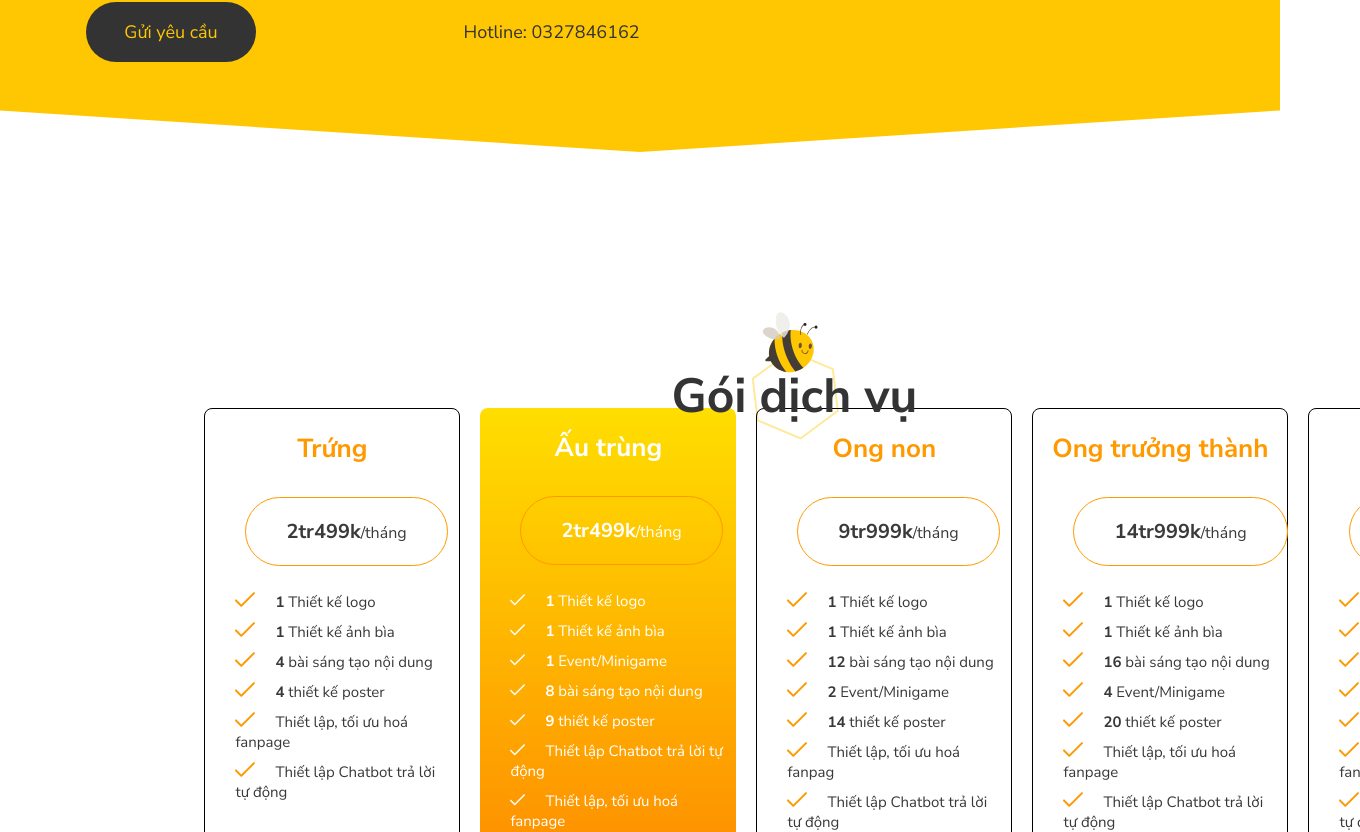
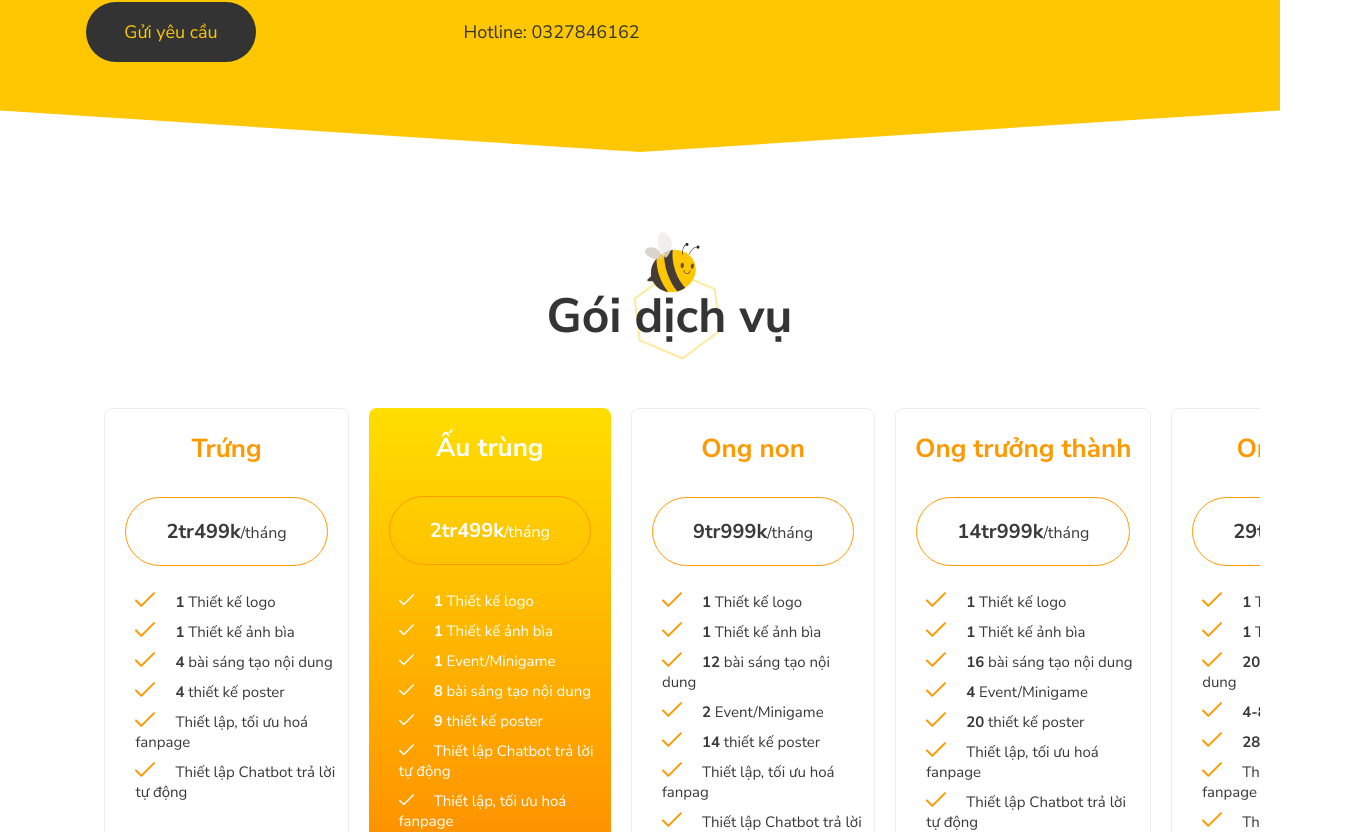
Before and after one commit to HHuy2000/beex-website, a Next.js app: page / in a window 1280 px wide. Shown: the part 4108-4940 px from the top of the page, 1360 px wide, since content can reach past the window. Built offline with nearby package versions, Linux system fonts and the light colour scheme; no server answers.

Commit message:
update 6/11/2021

```diff
--- a/components/home/Pricing.module.css
+++ b/components/home/Pricing.module.css
@@ -22,21 +22,25 @@
 } */
 .sectionTitle{
     display: block;
-    width: 247px;
     height: 136.21px;
+    width: 223px;
     margin: auto;
-    padding-top: 80px;
+    display: flex;
+    justify-content: center;
+    margin-top: 80px;
+    margin-bottom: 40px;
 }
 .title{
     color: #343434;
     height: 70px;
     width: 100%;
     margin-top: 20px;
+    width: 223px;
     z-index: 1;
 }
 .title h1{
     position: absolute;
-    margin-top: 1px;
+    margin-top: 29px;
     font-size: 48px;
     font-style: normal;
     font-weight: bold;
@@ -44,9 +48,9 @@
 }
 .logoTitle{
     display: block;
-    margin-top: -120px;
-    margin-left: 80px;
     width: 110.26px;
+    margin-top: 0px;
+    margin-left: -146px;
     height: 136.21px;
     z-index: -1;
 }
@@ -56,7 +60,7 @@
 .sectionbody{
     overflow: auto;
     width: 100%;
-    margin: 80px 0px;
+    margin-bottom: 80px;
     display: flex;
     justify-content: space-around;
 }
@@ -72,8 +76,8 @@
     border-radius: 50px;
     padding: 20px 40px 20px 40px;
     background-color: white;
-    margin:0px 30px;
     color: #FF9900;
+    margin: 10px 20px;
 }
 .sectionbody div {
     border: 1px #EDEDED solid;
@@ -82,61 +86,11 @@
     border-radius: 8px;
     padding: 29px, 18px, 40px, 18px;
 }
-
-.pricingallElements {
-  padding-top: 80px;
-  font-family: Nunito Sans;
-}
-.sectionTitle {
-  display: flex;
-  justify-content: center;
-  width: 223px;
-  height: 136.21px;
-  margin: 0px 630px;
-}
-.title {
-  color: #343434;
-  height: 70px;
-  width: 223px;
-  border-radius: nullpx;
-  margin-top: 20px;
-}
-.title h1 {
-  margin-top: 29px;
-  position: absolute;
-  font-size: 48px;
-}
-.logoTitle {
-  margin-top: 0px;
-  margin-left: -153px;
-  width: 110.26px;
-  height: 136.21px;
-}
-.sectionbody {
-  margin: 40px 100px;
-  display: flex;
-  justify-content: space-around;
-}
 .sectionbody h1 {
   color: #ff9900;
   text-align: center;
 }
-.sectionbody button {
-  border: 1px #ff9900 solid;
-  border-radius: 50px;
-  padding: 20px 40px 20px 40px;
-  background-color: white;
-  margin: 10px 40px;
-  color: #ff9900;
-}
-.sectionbody div {
-  border: 1px black solid;
-  height: 759px;
-  width: 256px;
-  border-radius: 8px;
-  padding: 29px, 18px, 40px, 18px;
-  justify-content: space-between;
-}
+
 .sectionbody li {
     list-style: none;
     margin: 10px 10px;
```
Also changed, not shown: 1 other file (tests, documents, lock files or other folders).
